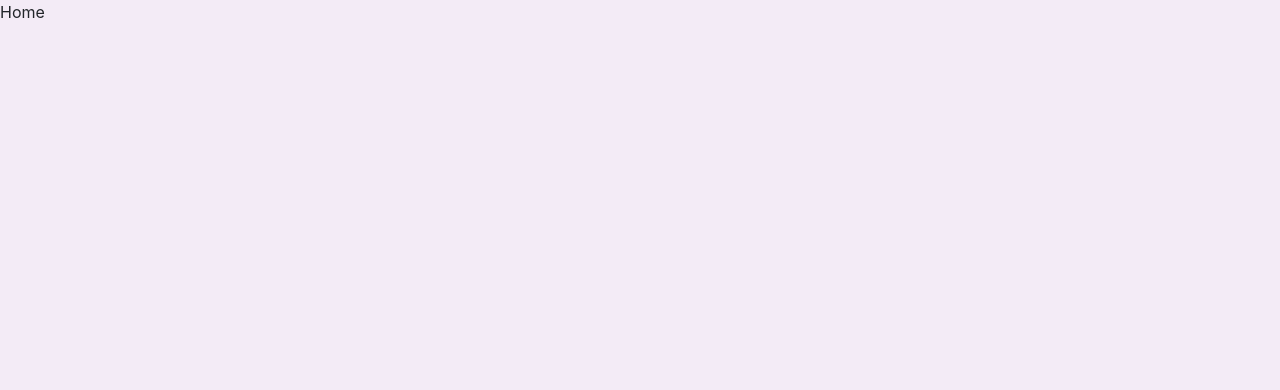
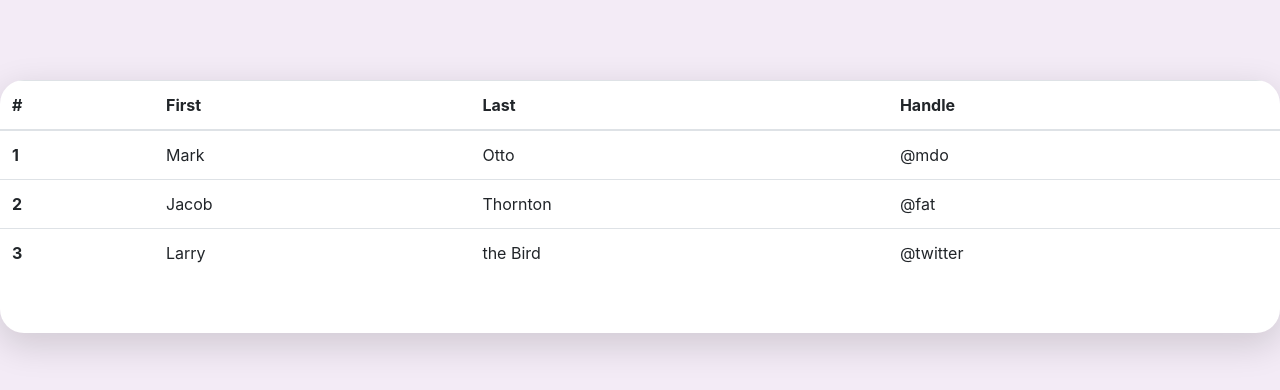
Before and after one commit to bhagyashreemeher/foodapp, a React (Create React App) app: page / in a window 1280 px wide. Shown: the top 390 px of the page. Built offline with nearby package versions, Linux system fonts and the light colour scheme.

Commit message:
Added home page

```diff
--- a/src/views/Home.jsx
+++ b/src/views/Home.jsx
@@ -2,8 +2,37 @@
 
 export const Home = (props) => {
     return (
-        <div>
-            Home
+        <div class="container-home table-responsive">
+            <table class="table">
+                <thead>
+                    <tr>
+                        <th scope="col">#</th>
+                        <th scope="col">First</th>
+                        <th scope="col">Last</th>
+                        <th scope="col">Handle</th>
+                    </tr>
+                </thead>
+                <tbody>
+                    <tr>
+                        <th scope="row">1</th>
+                        <td>Mark</td>
+                        <td>Otto</td>
+                        <td>@mdo</td>
+                    </tr>
+                    <tr>
+                        <th scope="row">2</th>
+                        <td>Jacob</td>
+                        <td>Thornton</td>
+                        <td>@fat</td>
+                    </tr>
+                    <tr>
+                        <th scope="row">3</th>
+                        <td>Larry</td>
+                        <td>the Bird</td>
+                        <td>@twitter</td>
+                    </tr>
+                </tbody>
+            </table>
         </div>
     )
 }
```
